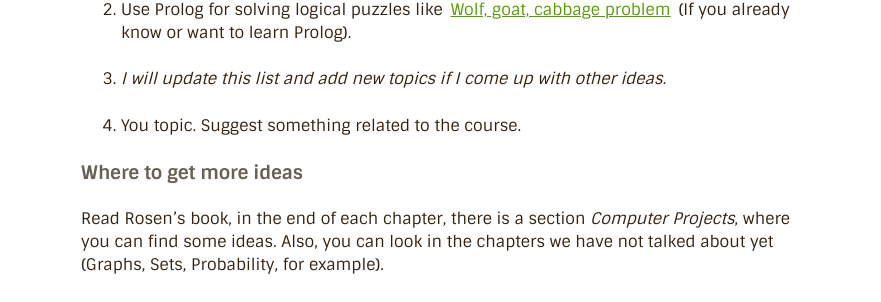
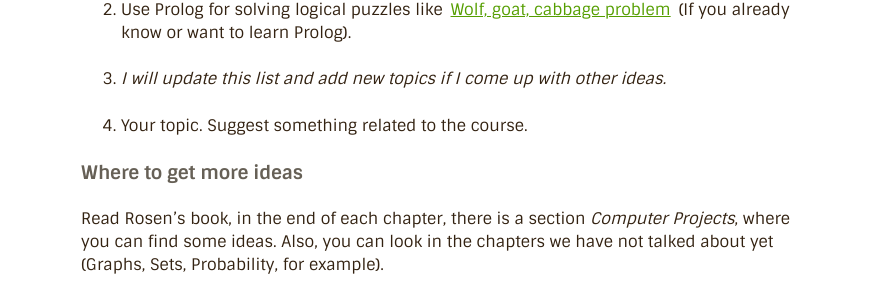
Before and after one commit to a-nikolaev/a-nikolaev.github.io, a Jekyll site: the page built from ds/topics.markdown, in a window 1280 px wide. Shown: the part 1028-1330 px from the top of the page, without its empty margins (199-1080 px from the left). Built offline with Jekyll 4.4.1, drawn with Linux system fonts in a browser that asks for light colours; Markdown is read by kramdown in place of the engine named in the settings.

Commit message:
upd topics

```diff
--- a/ds/topics.markdown
+++ b/ds/topics.markdown
@@ -54,7 +54,7 @@ but it can be hard to come up with good rules.
 
 6. *I will update this list and add new topics if I come up with other ideas.*
 
-7. You topic. Suggest something related to the course.
+7. Your topic. Suggest something related to the course.
 
 ### Where to get more ideas
 
```
